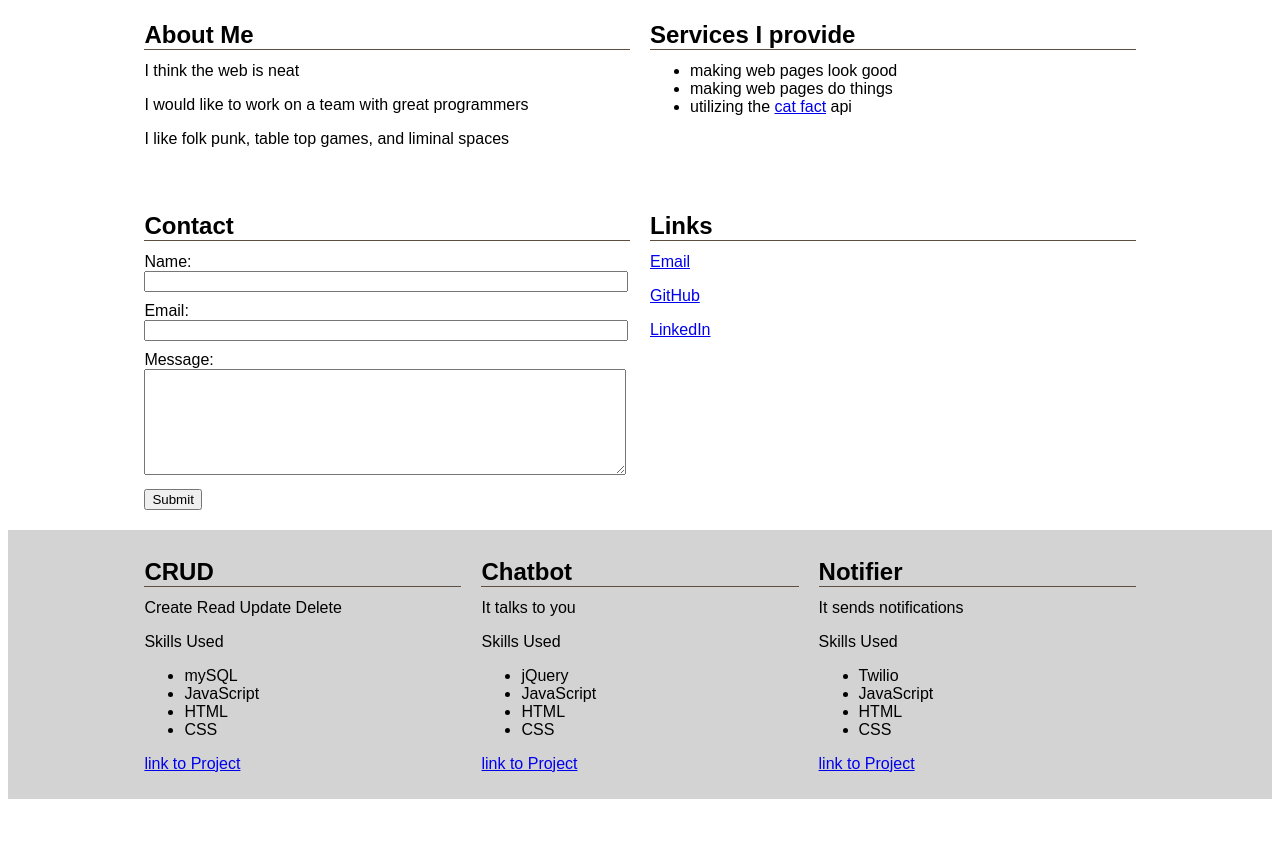
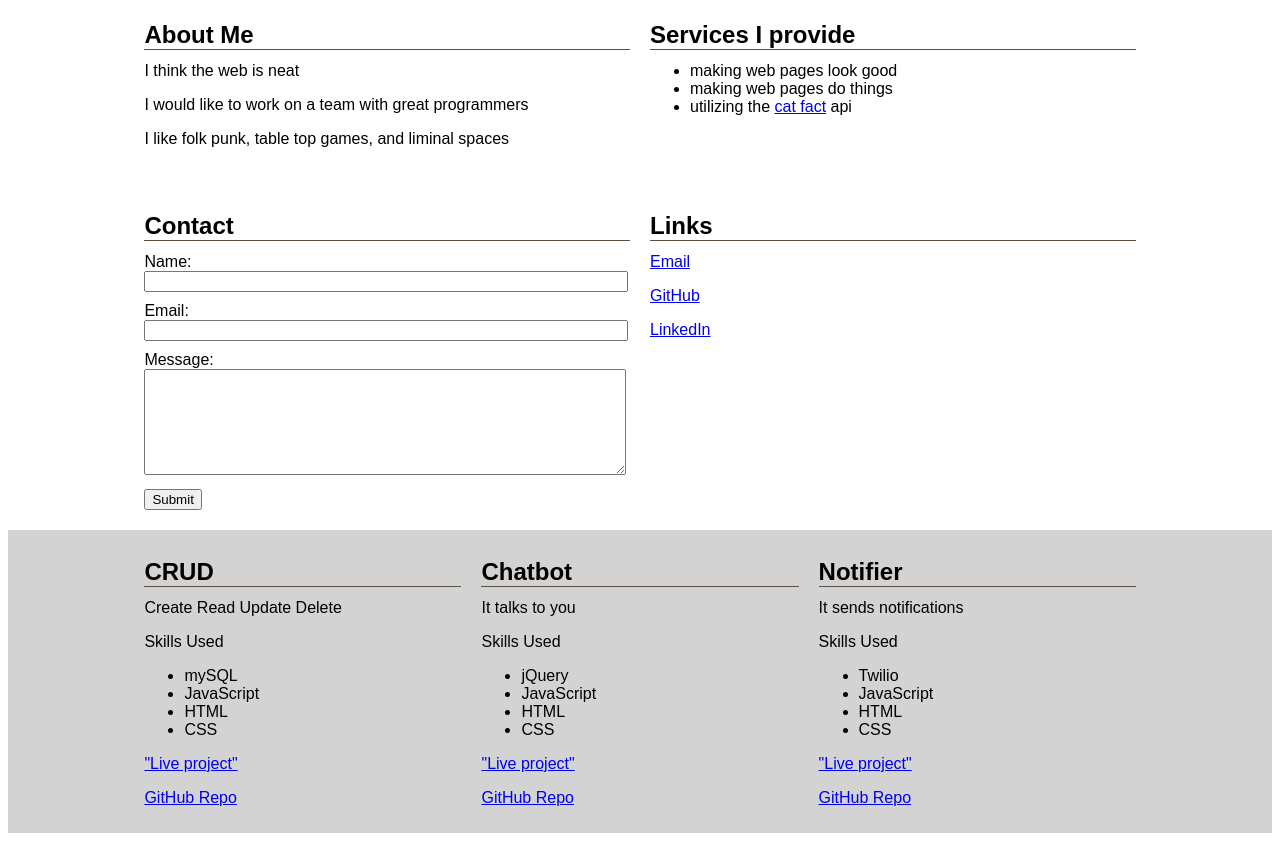
Before and after one commit to Klordok/dimensional-anchor, a plain HTML site: page index.html in a window 1280 px wide. Shown: the part 345-1188 px from the top of the page. Before the commit the page ends 1154 px from the top, so only its background shows below. Drawn offline with Linux system fonts and the light colour scheme.

Commit message:
added "live projects"

```diff
--- a/index.html
+++ b/index.html
@@ -123,7 +123,8 @@ Page Content Requirements
                         <li>HTML</li>
                         <li>CSS</li>
                     </ul>
-                    <p><a href="https://github.com/KelseyKrehbiel/CRUD" target="_blank">link to Project</a></p>
+                    <p><a href="https://kelseykrehbiel.github.io/CRUD/" target="_blank">"Live project"</a></p>
+                    <p><a href="https://github.com/KelseyKrehbiel/CRUD" target="_blank">GitHub Repo</a></p>
                 </div>
                 <div class="item">
                     <h2>Chatbot</h2>
@@ -135,7 +136,8 @@ Page Content Requirements
                         <li>HTML</li>
                         <li>CSS</li>
                     </ul>
-                    <p><a href="https://github.com/KelseyKrehbiel/chatbot" target="_blank">link to Project</a></p>
+                    <p><a href="https://kelseykrehbiel.github.io/chatbot/" target="_blank">"Live project"</a></p>
+                    <p><a href="https://github.com/KelseyKrehbiel/chatbot" target="_blank">GitHub Repo</a></p>
                 </div>
                 <div class="item">
                     <h2>Notifier</h2>
@@ -147,7 +149,8 @@ Page Content Requirements
                         <li>HTML</li>
                         <li>CSS</li>
                     </ul>
-                    <p><a href="https://github.com/KelseyKrehbiel/notifier" target="_blank">link to Project</a></p>
+                    <p><a href="https://kelseykrehbiel.github.io/notifier/" target="_blank">"Live project"</a></p>
+                    <p><a href="https://github.com/KelseyKrehbiel/notifier" target="_blank">GitHub Repo</a></p>
                 </div>
             </section>
         </main>
```
